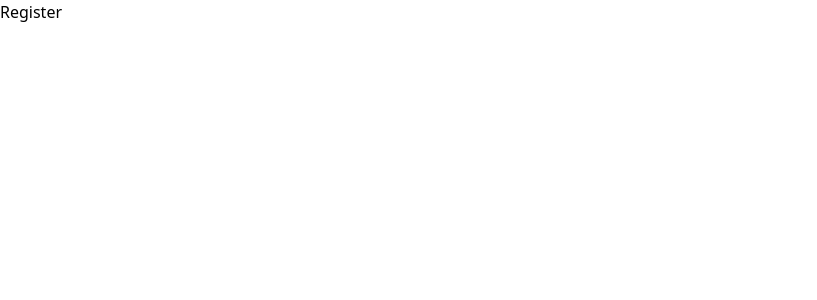
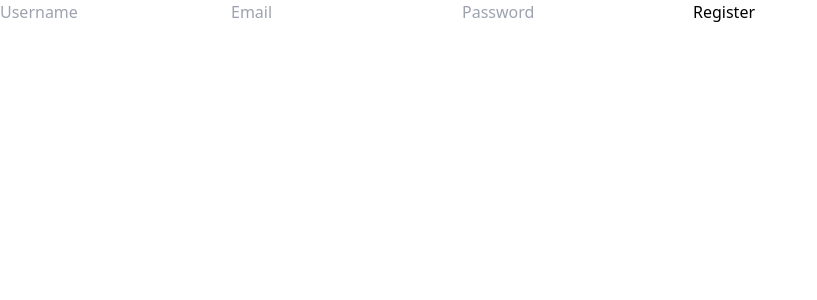
Before and after one commit to khennier/proyect-backend, a React (Vite) app in the folder client/: page /register in a window 1280 px wide. Shown: the top 300 px of the page, without its empty margins (0-817 px from the left). Built offline with nearby package versions, Linux system fonts and the light colour scheme.

Commit message:
Actualizacion PAGES - LoginPage - RegisterPage y auth.js

```diff
--- a/client/package.json
+++ b/client/package.json
@@ -10,8 +10,10 @@
     "preview": "vite preview"
   },
   "dependencies": {
+    "axios": "^1.6.7",
     "react": "^18.2.0",
     "react-dom": "^18.2.0",
+    "react-hook-form": "^7.51.0",
     "react-router-dom": "^6.22.3"
   },
   "devDependencies": {
--- a/client/src/App.jsx
+++ b/client/src/App.jsx
@@ -1,13 +1,14 @@
 import { BrowserRouter, Routes, Route } from "react-router-dom"
-
+import RegisterPage from "./pages/RegisterPage"
+import LoginPage from "./pages/LoginPage"
 
 function App() {
   return (
     <BrowserRouter>
      <Routes>
        <Route path='/' element={<h1>Home Page</h1>}/>
-       <Route path='/login' element={<h1>Login</h1>}/>
-       <Route path='/register' element={<h1>Register</h1>}/>
+       <Route path='/login' element={<LoginPage/>}/>
+       <Route path='/register' element={<RegisterPage/>}/>
        <Route path='/tasks' element={<h1>Tasks page</h1>}/>
        <Route path='/add-task' element={<h1>New task</h1>}/>
        <Route path='/task/:id' element={<h1>update task</h1>}/>
--- /dev/null
+++ b/client/src/api/auth.js
@@ -0,0 +1,5 @@
+import axios from 'axios'
+
+
+const API = 'http://localhost:3000/api'
+export const registerRequest = user => axios.post(`${API}/register`, user)
--- /dev/null
+++ b/client/src/pages/LoginPage.jsx
@@ -0,0 +1,7 @@
+function LoginPage() {
+    return (
+        <div>LoginPage</div>
+    )
+
+}
+export default LoginPage
--- /dev/null
+++ b/client/src/pages/RegisterPage.jsx
@@ -0,0 +1,23 @@
+import { useForm } from 'react-hook-form';
+import { registerRequest } from '../api/auth.js';
+function RegisterPage() {
+    const { register, handleSubmit } = useForm();
+
+    const onSubmit = handleSubmit (async (values) => {
+        const res = await registerRequest(values)
+        console.log(res)
+    });
+
+    return (
+        <div className="bg-zinc-1000 max-w-md rounded-md">
+            <form onSubmit={onSubmit}>
+                <label><input type="text" name="username" {...register("username", { required: true })} className="bg-zinc-700 text-white px-4 py-2 rounded-md my-2" placeholder='Username'/></label>
+                <label><input type="email" name="email" {...register("email", { required: true })} className="bg-zinc-700 text-white px-4 py-2 rounded-md my-2" placeholder='Email'/></label>
+                <label><input type="password" name="password" {...register("password", { required: true })} className="bg-zinc-700 text-white px-4 py-2 rounded-md my-2" placeholder='Password' /></label>
+                <button type="submit">Register</button>
+            </form>
+        </div>
+    );
+}
+
+export default RegisterPage;
```
Also changed, not shown: 1 other file (tests, documents, lock files or other folders).
